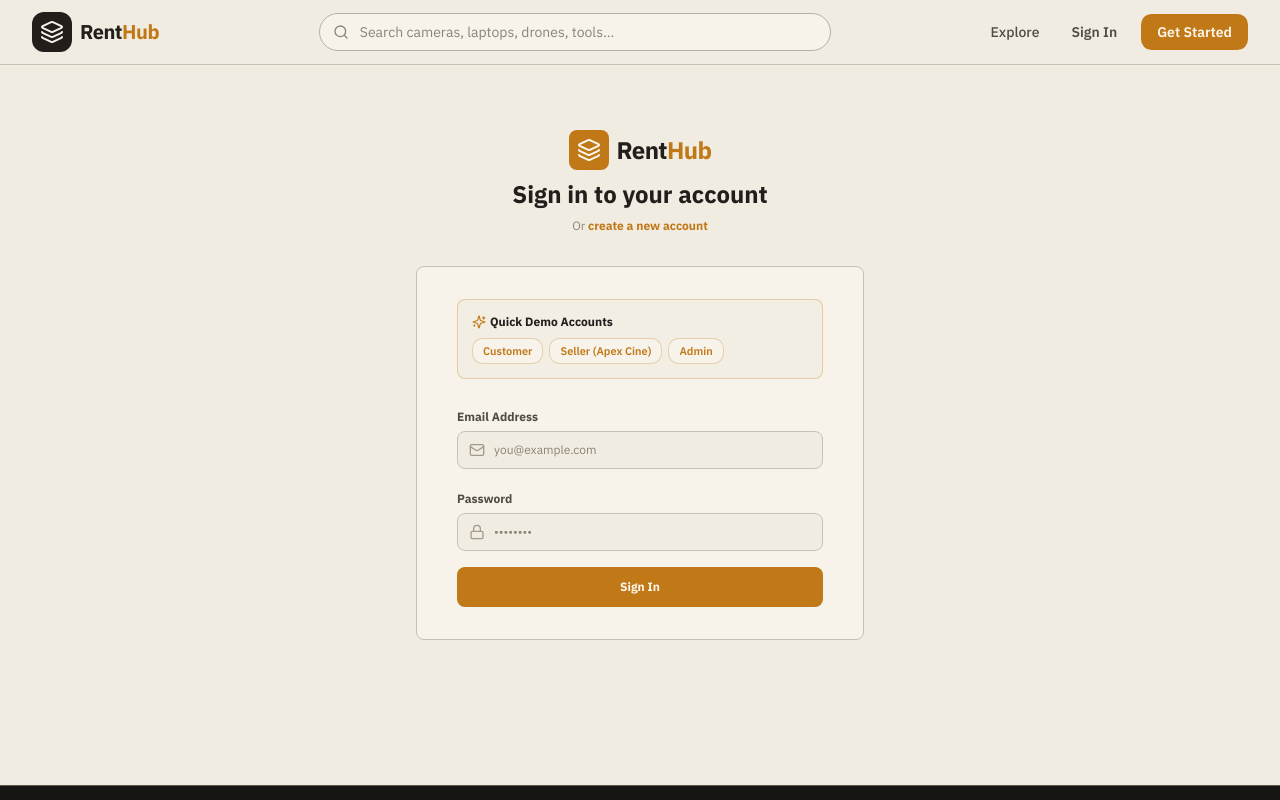
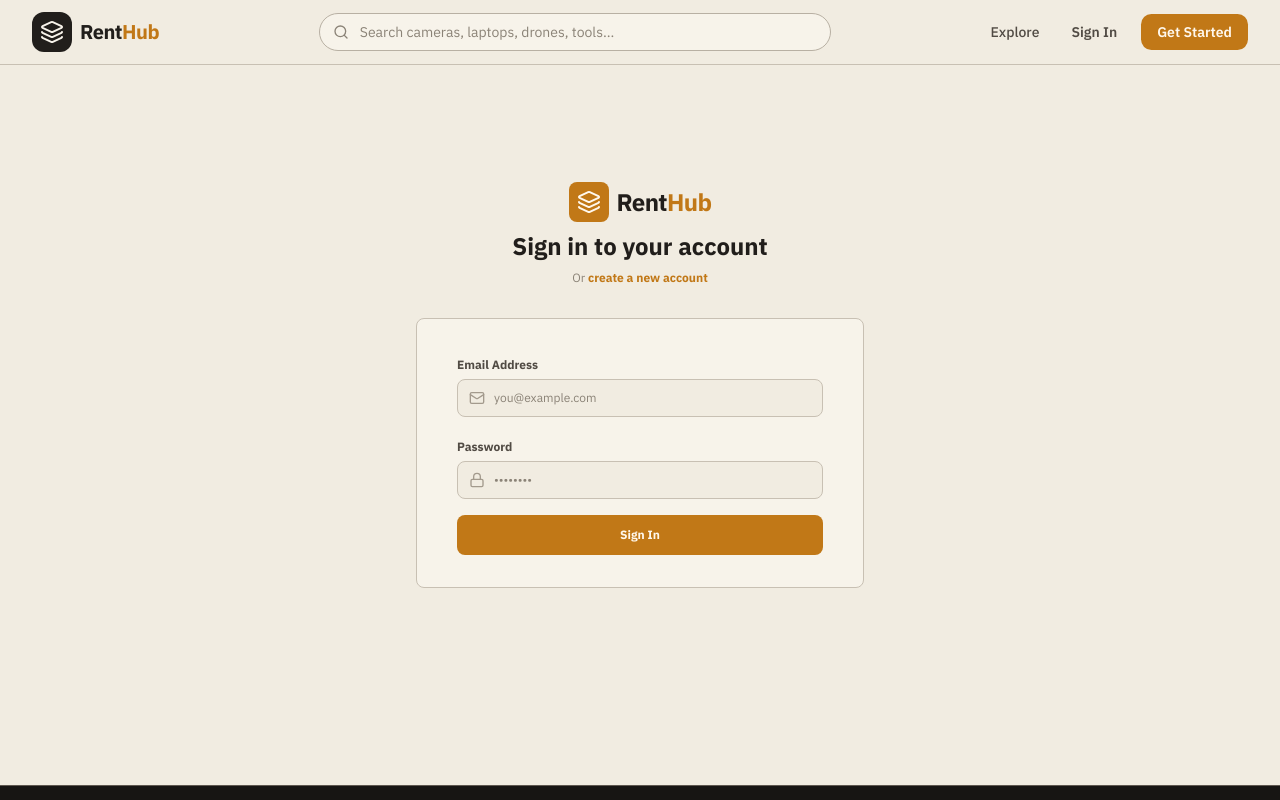
Before and after one commit to BijayLamichhane/Project_Ecommerce, a React (Vite) app in the folder client/: page /login in a window 1280 px wide. Shown: the top 800 px of the page. Built offline with nearby package versions, Linux system fonts and the light colour scheme; no server answers.

Commit message:
chore(login page): remove quick demo accounts section

```diff
--- a/client/src/pages/LoginPage.tsx
+++ b/client/src/pages/LoginPage.tsx
@@ -90,24 +90,6 @@ export function LoginPage() {
             </div>
           )}
 
-          <div className="p-3.5 rounded-md bg-[#F1ECE1]/70 border border-[#C17817]/30 text-xs space-y-2">
-            <span className="font-bold text-[#211E1B] flex items-center gap-1">
-              <Sparkles className="w-3.5 h-3.5 text-[#C17817]" />
-              Quick Demo Accounts
-            </span>
-            <div className="flex flex-wrap gap-1.5">
-              <button type="button" onClick={() => handleDemoFill("prashant@example.com")} className="px-2.5 py-1 rounded-lg bg-white text-[#C17817] font-semibold text-[11px] shadow-2xs hover:bg-[#F1ECE1] border border-[#C17817]/30">
-                Customer
-              </button>
-              <button type="button" onClick={() => handleDemoFill("apex.rentals@renthub.app")} className="px-2.5 py-1 rounded-lg bg-white text-[#C17817] font-semibold text-[11px] shadow-2xs hover:bg-[#F1ECE1] border border-[#C17817]/30">
-                Seller (Apex Cine)
-              </button>
-              <button type="button" onClick={() => handleDemoFill("admin@renthub.app")} className="px-2.5 py-1 rounded-lg bg-white text-[#C17817] font-semibold text-[11px] shadow-2xs hover:bg-[#F1ECE1] border border-[#C17817]/30">
-                Admin
-              </button>
-            </div>
-          </div>
-
           <form onSubmit={handleLogin} className="space-y-4">
             <div className="space-y-1">
               <label className="text-xs font-bold text-[#514B44]">Email Address</label>
```
